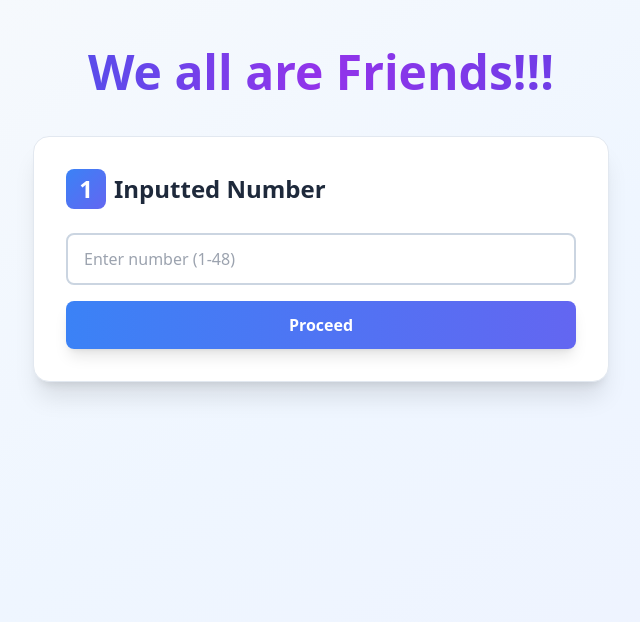
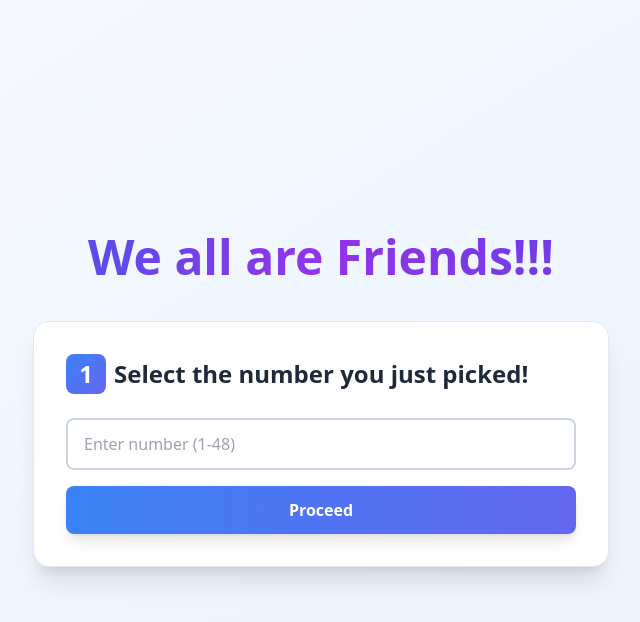
Before and after one commit to bivanalhar/bivanalhar.github.io, a React (Vite) app: page /game_201125 in a window 1280 px wide. Shown: the top 622 px of the page, without its empty margins (319-959 px from the left). Built offline with nearby package versions, Linux system fonts and the light colour scheme.

Commit message:
get the game page to be centered in view

```diff
--- a/src/components/Game.tsx
+++ b/src/components/Game.tsx
@@ -81,8 +81,8 @@ const Game = () => {
   };
 
   return (
-    <div className="min-h-screen bg-gradient-to-br from-slate-50 via-blue-50 to-indigo-50 dark:from-slate-950 dark:via-slate-900 dark:to-slate-950 py-12 px-4 sm:px-6 lg:px-8">
-      <div className="max-w-4xl mx-auto">
+    <div className="min-h-screen bg-gradient-to-br from-slate-50 via-blue-50 to-indigo-50 dark:from-slate-950 dark:via-slate-900 dark:to-slate-950 px-4 sm:px-6 lg:px-8 flex items-center justify-center">
+      <div className="w-full max-w-4xl mx-auto py-12">
         <div className="text-center mb-10">
           <h1 className="text-5xl font-bold bg-gradient-to-r from-blue-600 via-purple-600 to-indigo-600 bg-clip-text text-transparent mb-4">
             We all are Friends!!!
@@ -96,7 +96,7 @@ const Game = () => {
                 <span className="w-10 h-10 rounded-lg bg-gradient-to-br from-blue-500 to-indigo-500 flex items-center justify-center text-white font-bold">
                   1
                 </span>
-                Inputted Number
+                Select the number you just picked!
               </h2>
               <form onSubmit={handleSubmit} className="space-y-4">
                 <div>
```
